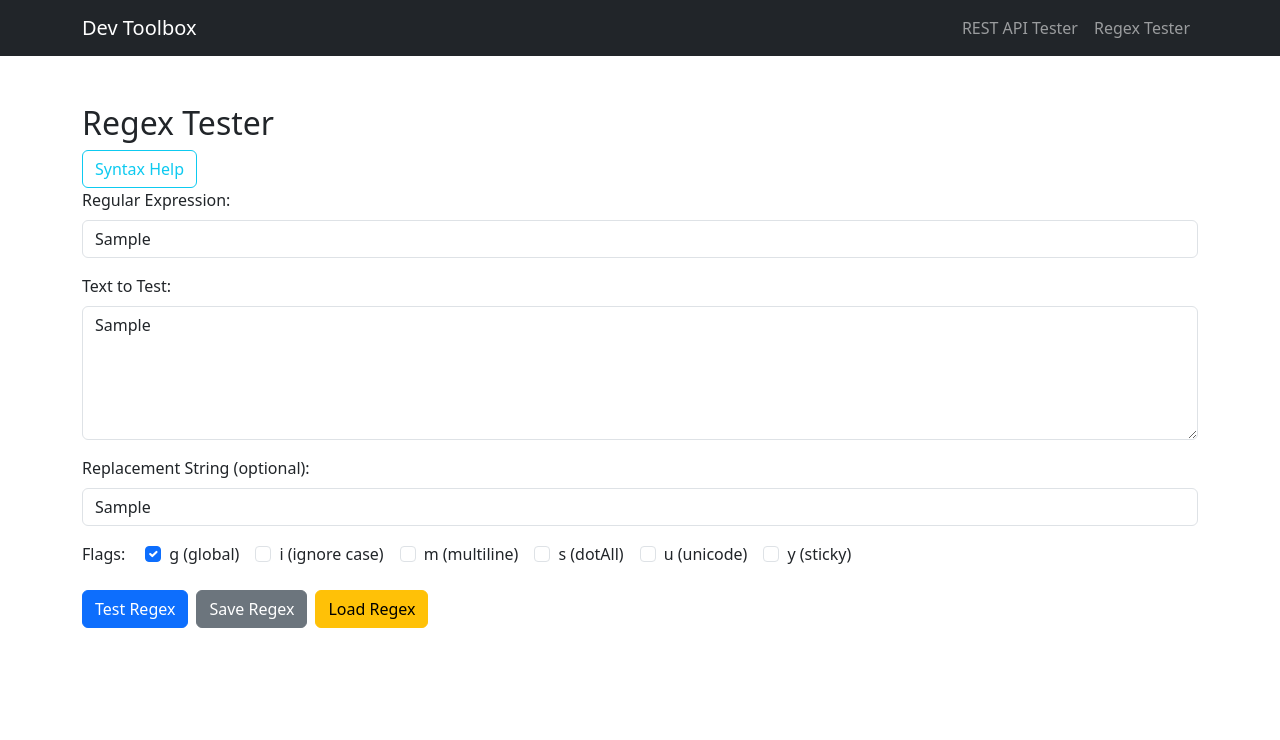
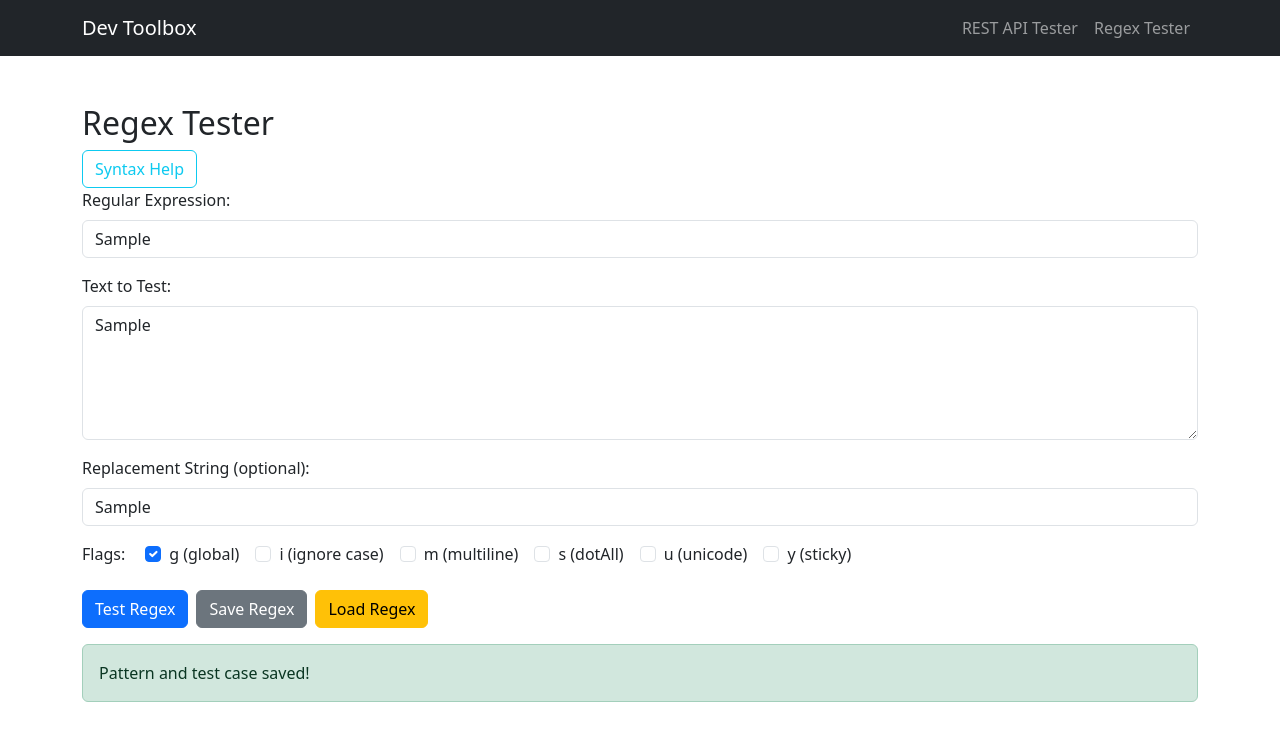
Before and after one commit to Maulik0417/DeveloperToolboxHub, a React (Create React App) app in the folder developer-toolbox/: page /regex-tester in a window 1280 px wide. Both pictures are taken after typing "Sample", "Sample", "Sample" into the empty fields and a click on the button "Save Regex". Shown: the top 740 px of the page. Built offline with nearby package versions, Linux system fonts and the light colour scheme.

Commit message:
Added Banner for Save button for Regex Tester

```diff
--- a/developer-toolbox/src/components/RegexTester.jsx
+++ b/developer-toolbox/src/components/RegexTester.jsx
@@ -10,6 +10,7 @@ const RegexTester = () => {
 const [replacedText, setReplacedText] = useState("");
 const [showModal, setShowModal] = useState(false);
 const [loadFromStorage, setLoadFromStorage] = useState(false);
+const [saveMessage, setSaveMessage] = useState("");
 
 useEffect(() => {
   // Only load from localStorage if loadFromStorage is true
@@ -62,11 +63,12 @@ useEffect(() => {
   const handleSave = () => {
     localStorage.setItem("regexPattern", regex);
     localStorage.setItem("testText", testText);
-    alert("Pattern and test case saved!");
+    setSaveMessage("Pattern and test case saved!");
+    setTimeout(() => setSaveMessage(""), 3000); // hide after 3s
   };
 
   const handleLoad = () => {
-    setLoadFromStorage(true); // Trigger loading from localStorage
+    setLoadFromStorage(true);
   };
 
   return (
@@ -231,6 +233,12 @@ useEffect(() => {
   </div>
 )}
 
+{saveMessage && (
+  <div className="alert alert-success mt-3" role="alert">
+    {saveMessage}
+  </div>
+)}
+
     </div>
 
 
```
